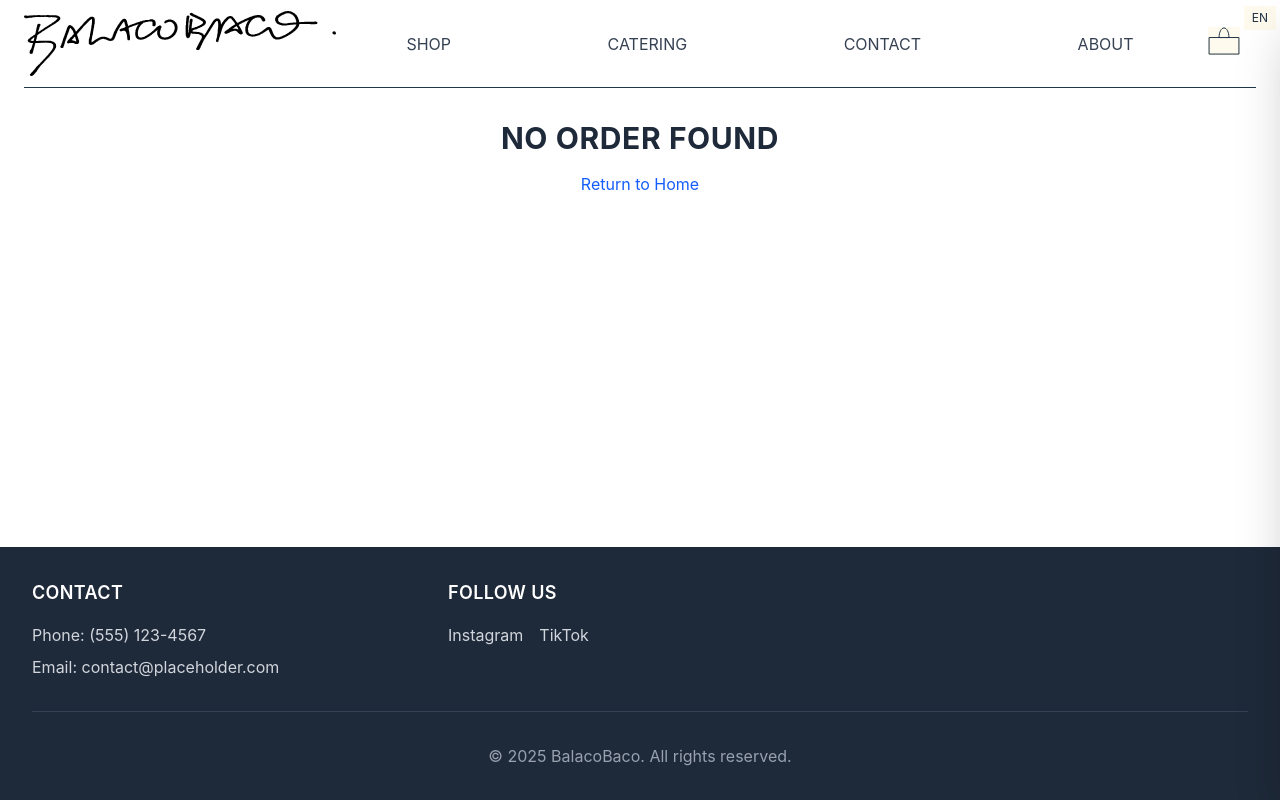
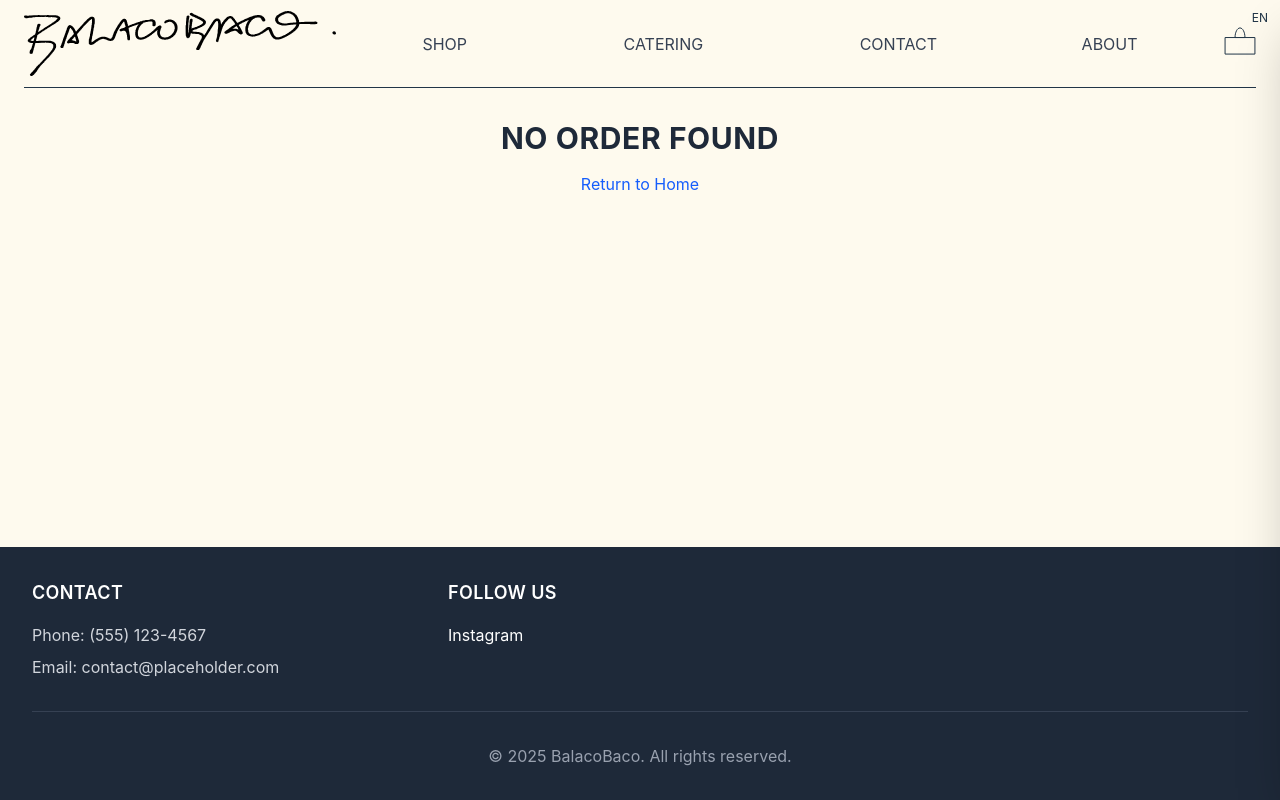
Before and after one commit to Kayo-b/blcbco, a React (Vite) app: page /blcbco/confirmation in a window 1280 px wide. Built offline with nearby package versions, Linux system fonts and the light colour scheme.

Commit message:
add docs and publish

```diff
--- a/src/App.jsx
+++ b/src/App.jsx
@@ -28,7 +28,7 @@ function AppContent() {
         onContactClick={() => setIsContactOpen(true)}
         onContactClose={() => setIsContactOpen(false)}
       />
-      <main className="flex-grow bg-white">
+      <main className="flex-grow">
       {/* <Menu/> */}
         <Routes>
           <Route path="/" element={<Home />} />
--- a/src/components/Footer.jsx
+++ b/src/components/Footer.jsx
@@ -20,11 +20,8 @@ export default function Footer() {
           <div>
             <h3 className="text-lg font-semibold mb-4">Follow Us</h3>
             <div className="flex space-x-4">
-              <a href="#" className="text-gray-300 hover:text-white">
+              <a href="https://www.instagram.com/balacobacoberlin/">
                 Instagram
-              </a>
-              <a href="#" className="text-gray-300 hover:text-white">
-                TikTok
               </a>
             </div>
           </div>
--- a/src/components/NavOverlay.jsx
+++ b/src/components/NavOverlay.jsx
@@ -1,4 +1,5 @@
 import { useTranslation } from 'react-i18next';
+import { Link } from 'react-router-dom';
 
 export default function NavOverlay({ isOpen, onClose }) {
   const { t } = useTranslation();
@@ -15,20 +16,38 @@ export default function NavOverlay({ isOpen, onClose }) {
       {/* Drawer */}
       <div
       onMouseLeave={onClose}
-      onMouse
       // onClick={(e) => e.stopPropagation()}
       id="NavOverlay"
       className={`
-        fixed top-15 left-0 w-full h-[400px] bg-gray-100 shadow-2xl z-50
+        navOverlay fixed top-21 left-0 w-full h-[400px] bg-gray-100
         transition-opacity duration-300 ease-in-out
-        ${isOpen ? 'opacity-92' : 'opacity-0 pointer-events-none'}
+        ${isOpen ? 'opacity-100' : 'opacity-0 pointer-events-none'}
         flex flex-col
       `}>
         {/* Header */}
+
         <div
-        className="flex flex-col gap-2 p-6 border-b border-gray-600">
-          <p>{t('overlay.phone')}: (555) 123-4567</p>
-          <p>{t('overlay.email')}: contact@placeholder.com</p>
+        className="flex flex-col gap-2 p-4 border-b border-gray-600">
+        <div className="md:hidden">
+          <button onClick={onClose} className="hover:opacity-70 transition-opacity">
+            <svg
+              width="24"
+              height="24"
+              viewBox="0 0 24 24"
+              fill="none"
+              stroke="currentColor"
+              strokeWidth="1"
+              strokeLinecap="round"
+              strokeLinejoin="round"
+            >
+              <path d="M40 12H5M12 19l-7-7 7-7"/>
+            </svg>
+          </button>
+        </div>
+
+          <p>(555) 123-4567</p>
+          <p>contact@placeholder.com</p>
+          <p><a href="https://www.instagram.com/balacobacoberlin/">{t('overlay.ig')}</a></p>
         </div>
       </div>
     </>
--- a/src/components/Navigation.jsx
+++ b/src/components/Navigation.jsx
@@ -7,14 +7,18 @@ import blbcLogo from '../assets/balacobaco.svg';
 export default function Navigation({ cartItemCount = 0, onCartClick, onContactClick, onContactClose }) {
   const [isMenuOpen, setIsMenuOpen] = useState(false);
   const { t } = useTranslation();
+  const closeContactAndMenu = () => {
+    onContactClose();
+    setIsMenuOpen(!isMenuOpen);
+  }
 
   return (
-    <nav className="bg-white shadow-md">
+    <nav className="">
       <div className="max-w-full mx-auto px-4 sm:px-6">
         <div className="flex justify-between items-center h-16 border-b-1 pb-6 mt-6">
           {/* Logo */}
           <button
-              onClick={() => setIsMenuOpen(!isMenuOpen)}
+              onClick={() => closeContactAndMenu()}
               className="md:hidden text-gray-700"
             >
               <svg
@@ -43,8 +47,8 @@ export default function Navigation({ cartItemCount = 0, onCartClick, onContactCl
 
           <div className="flex-shrink-0">
             <Link
-              // backgroundImage=''
               onMouseEnter={onContactClose}
+              onClick={() => closeContactAndMenu()}
               to="/" className="text-2xl font-bold text-gray-800">
              <img src={blbcLogo} alt='Logo' className="hidden md:block w-78 h-auto"/>
              <img src={blbcLogo} alt='Logo' className="block md:hidden w-62 h-auto"/>
@@ -79,7 +83,7 @@ export default function Navigation({ cartItemCount = 0, onCartClick, onContactCl
             <NavLink
               to="/about"
               onMouseEnter={onContactClose}
-              style={{ padding: '8px 0px' , marginLeft: '12px'}}
+              style={{ padding: '8px 0px 0px' , marginRight: '12px'}}
               className={({ isActive }) => `nav-link ${isActive ? 'active-nav-link' : ''}`}
             >
               {t('nav.about')}
@@ -89,7 +93,7 @@ export default function Navigation({ cartItemCount = 0, onCartClick, onContactCl
             <LanguageSwitcher />
           <div
             onMouseEnter={onContactClose}
-            className="items-center p-4 space-x-4">
+            className="items-center space-x-4">
             <button
               onClick={onCartClick} className="cart-btn relative">
               <svg
--- a/src/index.css
+++ b/src/index.css
@@ -6,7 +6,6 @@ button:focus-visible {
   outline: 4px auto -webkit-focus-ring-color;
   pointer-events:all
 }
-
 button:hover {
   cursor: pointer;
 }
@@ -31,9 +30,12 @@ button {
     background-color: #fefaee;
   }
 }
-
+main {
+  background-color: #fefaee;
+}
 body {
   font-family: 'Inter', -apple-system, BlinkMacSystemFont, system-ui, sans-serif;
+  background-color: #fefaee;
 }
 
 /* Uppercase styles for titles and headings */
@@ -41,7 +43,9 @@ h1, h2, h3 {
   text-transform: uppercase;
   letter-spacing: 0.02em;
 }
-
+.navOverlay {
+  background-color: #fefaee;
+}
 /* Navigation uppercase */
 .nav-link {
   text-transform: uppercase;
--- a/src/locales/de/translation.json
+++ b/src/locales/de/translation.json
@@ -125,6 +125,7 @@
     "getInTouch": "Kontakt aufnehmen",
     "phone": "Telefon",
     "email": "E-Mail",
+    "ig":"Instagram",
     "visitUs": "Besuchen Sie uns"
   },
   "contactForm": {
--- a/src/locales/en/translation.json
+++ b/src/locales/en/translation.json
@@ -125,6 +125,7 @@
     "getInTouch": "Get in Touch",
     "phone": "Phone",
     "email": "Email",
+    "ig": "Instagram",
     "visitUs": "Visit Us"
   },
   "contactForm": {
--- a/src/locales/pt/translation.json
+++ b/src/locales/pt/translation.json
@@ -125,6 +125,7 @@
     "getInTouch": "Entre em Contato",
     "phone": "Telefone",
     "email": "E-mail",
+    "ig": "Instagram",
     "visitUs": "Visite-nos"
   },
   "contactForm": {
--- a/src/pages/Home.jsx
+++ b/src/pages/Home.jsx
@@ -6,7 +6,7 @@ export default function Home() {
   const { t } = useTranslation();
 
   return (
-    <nav className="bg-white w-100 h-screen left-0 top-5">
+    <nav className="h-screen left-0 top-5">
       {/* Vertical Menu Container */}
       {/* <div className="flex flex-col p-2">
         <Link
```
Also changed, not shown: 5 other files (tests, documents, lock files or other folders).
